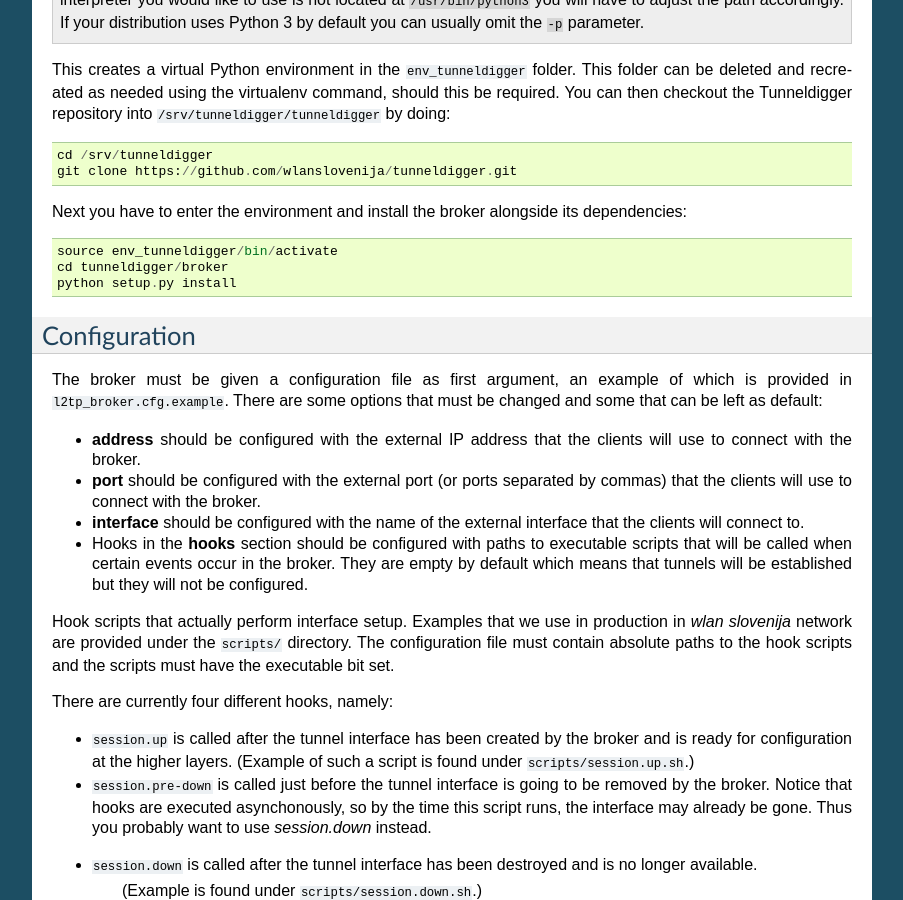
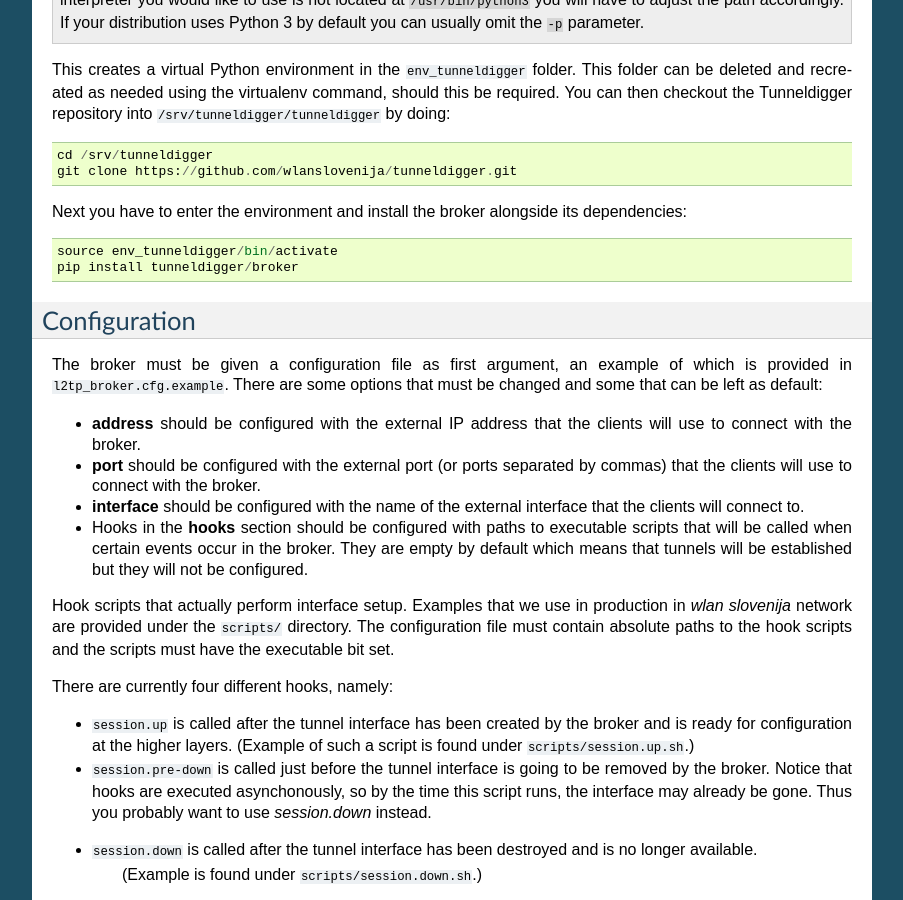
Before and after one commit to wlanslovenija/tunneldigger, a Sphinx documentation site: the page built from docs/server.rst, in a window 1280 px wide and 900 px high, scrolled down 2543 px. Shown: the whole window, without its empty margins (198-1101 px from the left). Built offline with Sphinx 7.4.7, drawn with Linux system fonts in a browser that asks for light colours.

Commit message:
use 'pip install' instead of 'python setup.py'

```diff
--- a/docs/server.rst
+++ b/docs/server.rst
@@ -163,8 +163,7 @@ You can then checkout the Tunneldigger repository into ``/srv/tunneldigger/tunne
 Next you have to enter the environment and install the broker alongside its dependencies::
 
     source env_tunneldigger/bin/activate
-    cd tunneldigger/broker
-    python setup.py install
+    pip install tunneldigger/broker
 
 Configuration
 -------------
```
Also changed, not shown: 1 other file.
